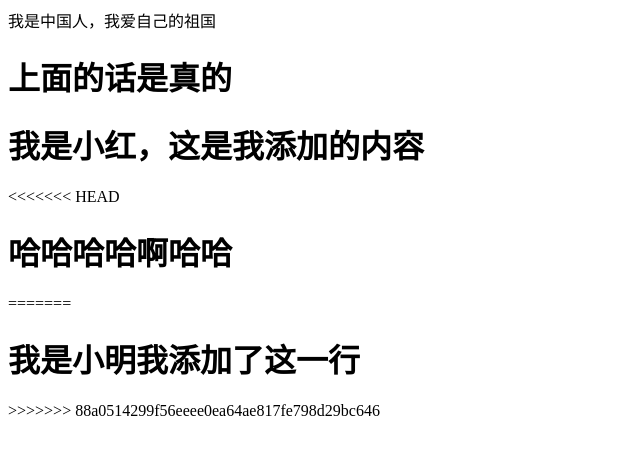
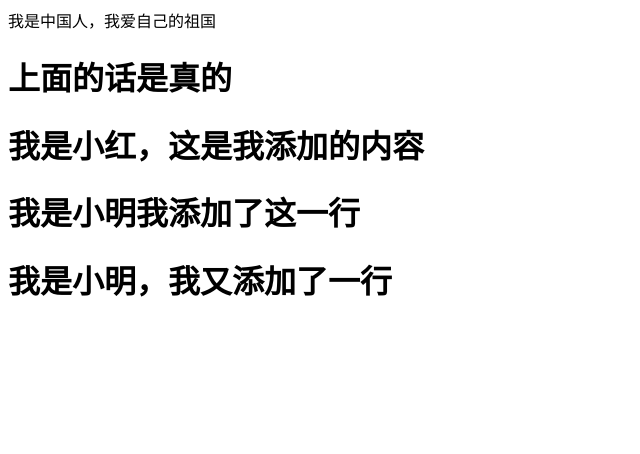
Before and after one commit to 798358117/test112, a plain HTML site: page index.html in a window 1280 px wide. Shown: the whole page, without its empty margins (0-640 px from the left). Drawn offline with Linux system fonts and the light colour scheme.

Commit message:
又添加了一行

```diff
--- a/index.html
+++ b/index.html
@@ -10,10 +10,7 @@
     <div>我是中国人，我爱自己的祖国</div>
     <h1>上面的话是真的</h1>
     <h1>我是小红，这是我添加的内容</h1>
-<<<<<<< HEAD
-    <h1>哈哈哈哈啊哈哈</h1>
-=======
     <h1>我是小明我添加了这一行</h1>
->>>>>>> 88a0514299f56eeee0ea64ae817fe798d29bc646
+    <h1>我是小明，我又添加了一行</h1>
 </body>
 </html>
```
